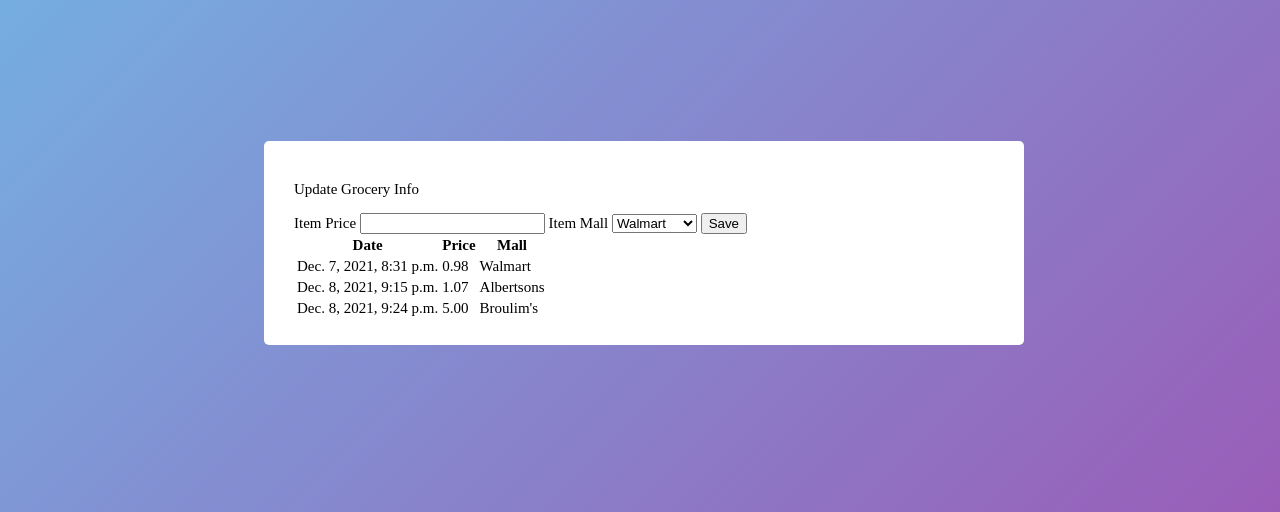
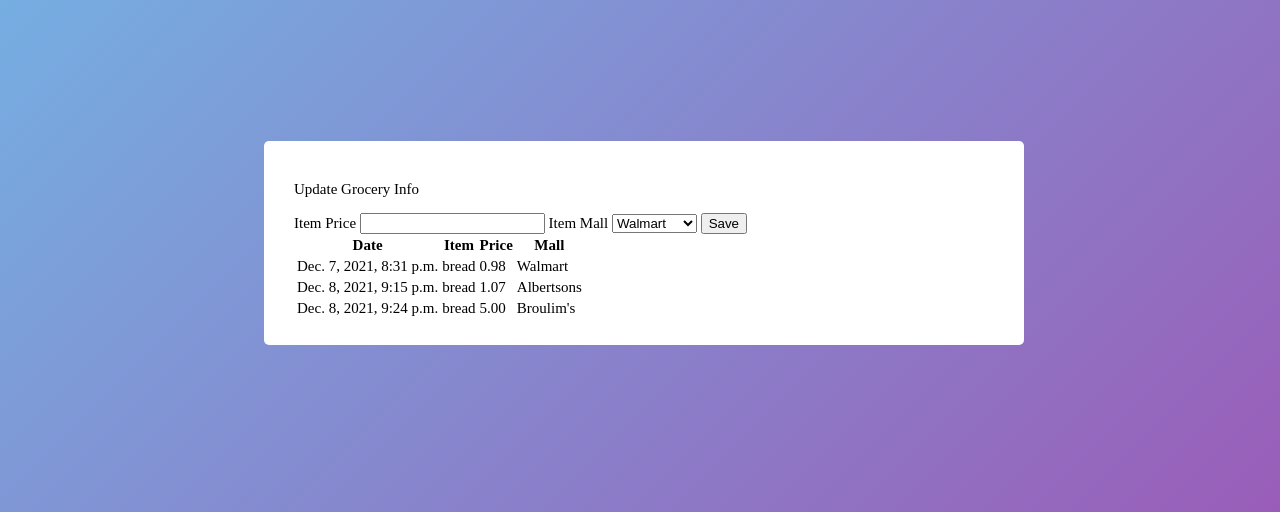
Before and after one commit to samuelomondi22/newgrocery, a Django app: template grocery/app/templates/search_results.html in a window 1280 px wide. Shown: the part 205-717 px from the top of the page. Run offline with Django 3.2, Linux system fonts and the light colour scheme; the template is opened without the code that fills it: values that come from a table or form of the project are taken from there, others are empty; data comes from the database, SQL or seed files in the repository; both versions use the stored data as it was after the commit; some libraries are stand-ins or nearby versions.

Commit message:
Cleaned up the database and added item to results

```diff
--- a/grocery/app/templates/search_results.html
+++ b/grocery/app/templates/search_results.html
@@ -24,12 +24,13 @@
         </form>
       <table class="stripped">
         <thead>
-          <tr><th>Date</th><th>Price</th><th>Mall</th></tr>
+          <tr><th>Date</th><th>Item</th><th>Price</th><th>Mall</th></tr>
         </thead>
         <tbody>
           {% for mall in object_list.mall_set.all %}
             <tr>
               <td>{{mall.created_at}}</td>
+              <td>{{mall.grocery}}</td>
               <td>{{mall.item_price}}</td>
               <td>{{mall.item_mall}}</td>
             </tr>
```
Also changed, not shown: grocery/db.sqlite3.
